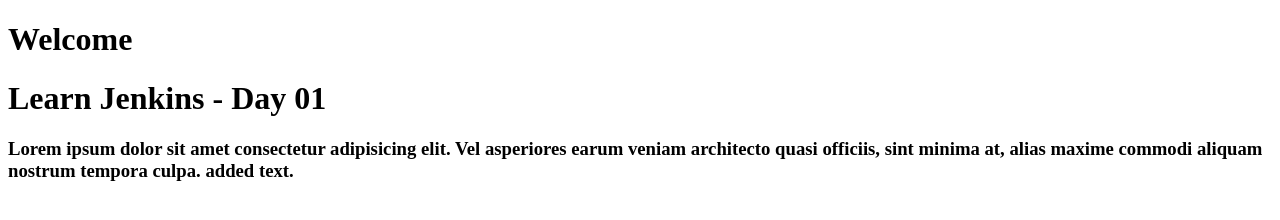
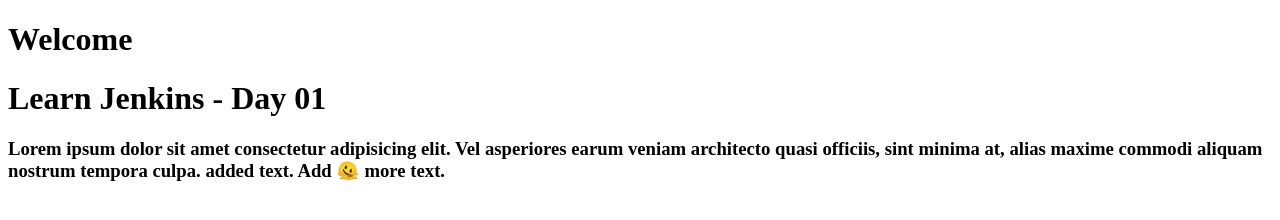
Before and after one commit to raksmeycoding/jenkens, a website: page jenkens_day_001/pages/home.html in a window 1280 px wide. Drawn offline with Linux system fonts and the light colour scheme.

Commit message:
Update home.html

```diff
--- a/jenkens_day_001/pages/home.html
+++ b/jenkens_day_001/pages/home.html
@@ -11,7 +11,7 @@
   <h1>Welcome</h1>
   <h1>Learn Jenkins - Day 01</h1>
   <h3>Lorem ipsum dolor sit amet consectetur adipisicing elit. Vel asperiores earum veniam architecto quasi officiis,
-    sint minima at, alias maxime commodi aliquam nostrum tempora culpa. added text.</h3>
+    sint minima at, alias maxime commodi aliquam nostrum tempora culpa. added text. Add 🫠 more text.</h3>
 </body>
 
 </html>
```
